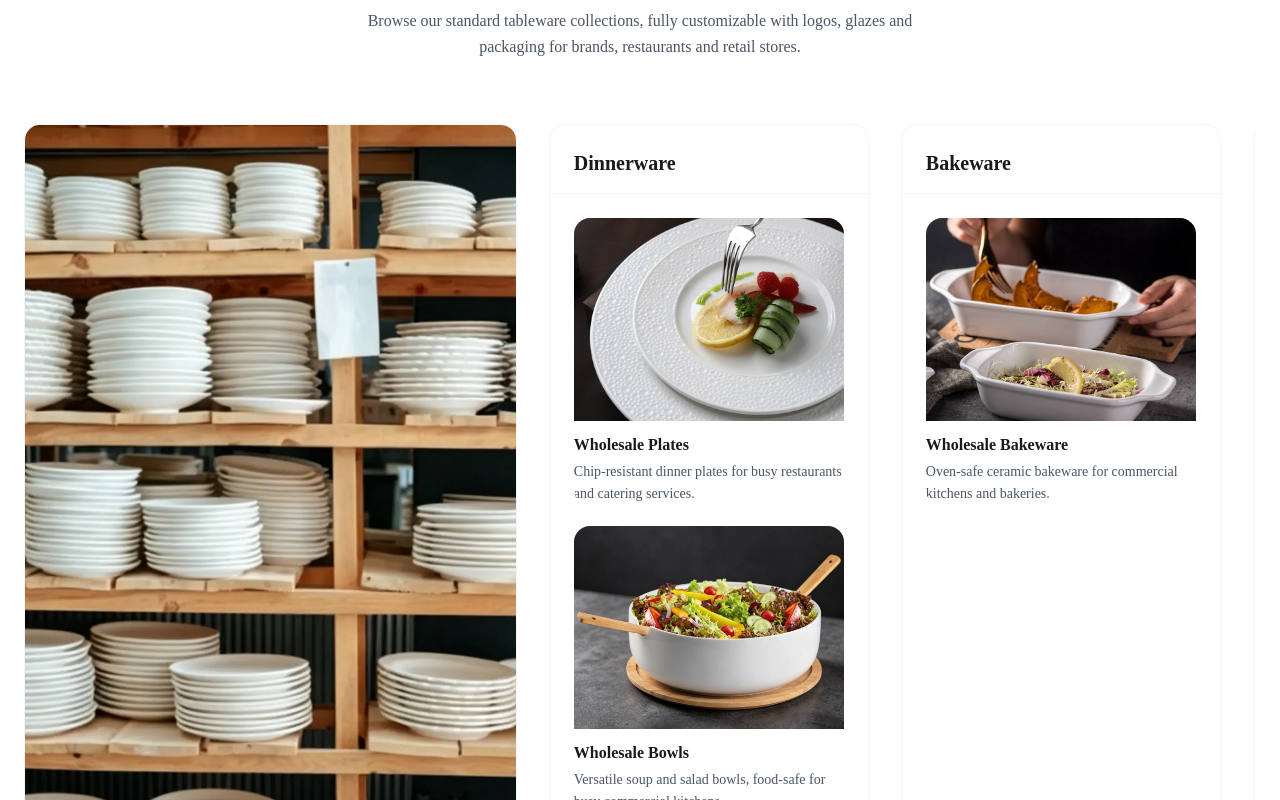
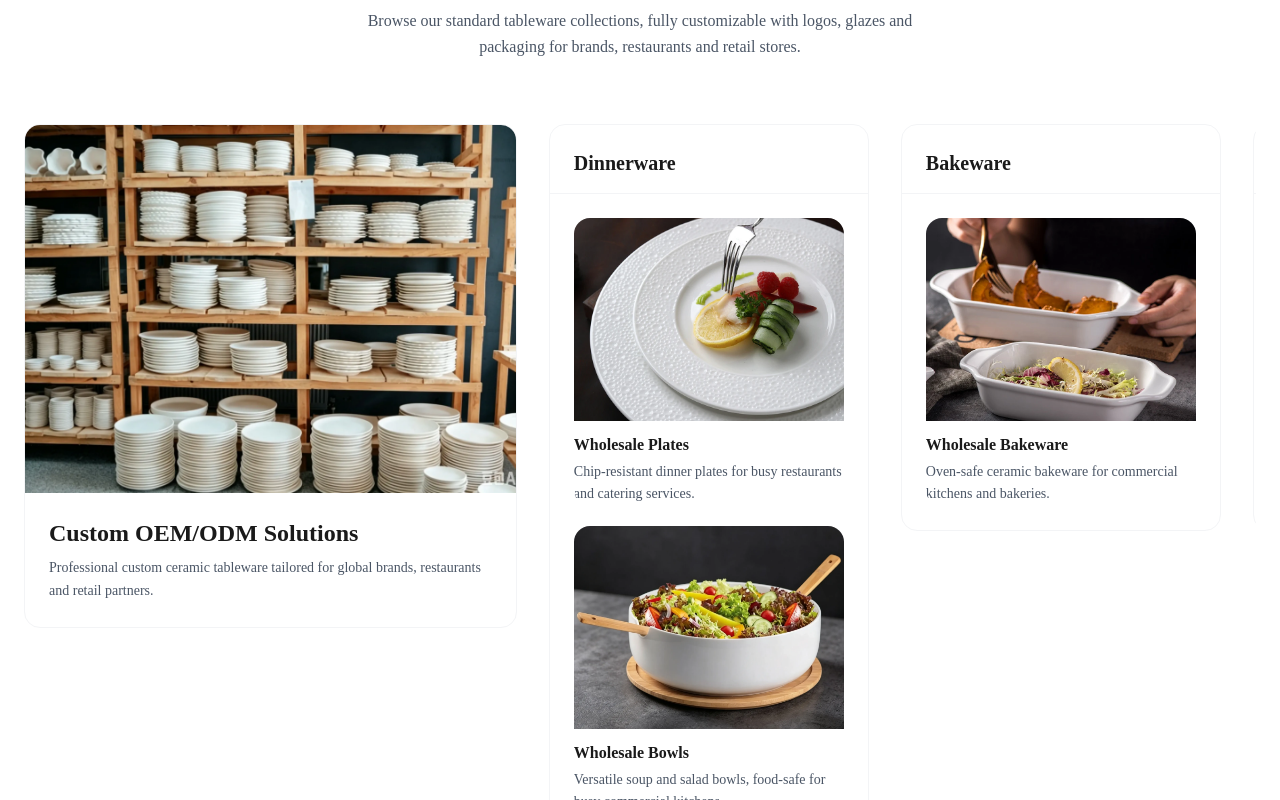
Before and after one commit to ADA-Ceramics/Ada-Ceramics-260531, a Next.js app: page /about in a window 1280 px wide. Shown: the part 1020-1820 px from the top of the page. Built offline with nearby package versions, Linux system fonts and the light colour scheme.

Commit message:
feat: adjust layout and styling for CategorySection component
Updated layout alignment and modified image container aspect ratio

```diff
--- a/components/home/CategorySection.tsx
+++ b/components/home/CategorySection.tsx
@@ -55,17 +55,17 @@ export default function CategorySection({ categories }: CategorySectionProps) {
           </p>
         </div>
 
-        {/* 左 40% 固定通高 OEM 模块 + 右 60% 横向滚动合并模块 */}
-        <div className="flex flex-col lg:flex-row gap-6 md:gap-8">
+        {/* 左 40% OEM 模块（与右侧单卡同高，顶部对齐） + 右 60% 横向滚动合并模块 */}
+        <div className="flex flex-col lg:flex-row lg:items-start gap-6 md:gap-8">
           {/* 左侧：Custom OEM/ODM Solutions，占 40% 宽度并通高横跨 */}
           {oemCard && (
             <div className="lg:w-2/5 lg:shrink-0">
               <Link
                 href={getLinkHref(oemCard.slug)}
-                className="no-underline block h-full focus:outline-none focus:ring-2 focus:ring-[#8b7355] rounded-2xl"
+                className="no-underline block focus:outline-none focus:ring-2 focus:ring-[#8b7355] rounded-2xl"
               >
-                <div className="bg-white rounded-2xl overflow-hidden border border-gray-100 transition-all h-full flex flex-col">
-                  <div className="relative flex-1 min-h-[280px] bg-gray-100">
+                <div className="bg-white rounded-2xl overflow-hidden border border-gray-100 transition-all flex flex-col">
+                  <div className="relative aspect-[4/3] bg-gray-100">
                     {oemCard.image ? (
                       <Image
                         src={oemCard.image}
@@ -92,7 +92,7 @@ export default function CategorySection({ categories }: CategorySectionProps) {
 
           {/* 右侧：3 个按品类合并的模块，横向滚动 */}
           <div className="lg:w-3/5 min-w-0">
-            <div className="flex gap-6 md:gap-8 overflow-x-auto pb-4 snap-x snap-mandatory h-full">
+            <div className="flex gap-6 md:gap-8 overflow-x-auto pb-4 snap-x snap-mandatory items-start">
               {groups.map((group) => (
                 <div
                   key={group.title}
```
Also changed, not shown: section2.png.
